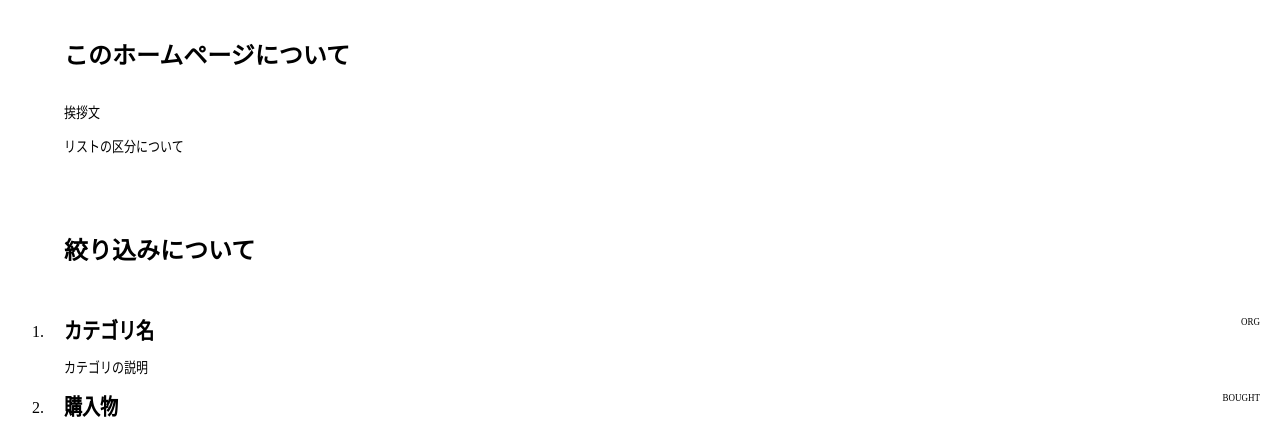
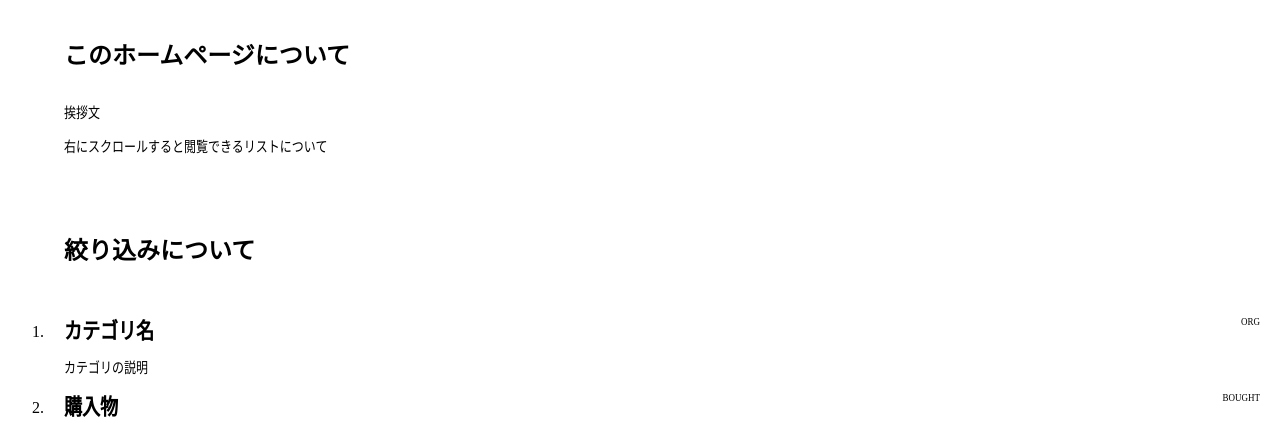
Before and after one commit to the-things-i-we-own/the-things-i-we-own.github.io, a PHP site: page /about.php in a window 1280 px wide. Shown: the top 421 px of the page. Run offline with PHP 8.4, Linux system fonts and the light colour scheme.

Commit message:
Update about.php

```diff
--- a/about.php
+++ b/about.php
@@ -94,7 +94,7 @@ fclose($fp);
     <ol id="about" class="org">
         <h2>このホームページについて</h2>
         <p>挨拶文</p>
-        <p>リストの区分について</p>
+        <p>右にスクロールすると閲覧できるリストについて</p>
         <hr/>
         <h2>絞り込みについて</h2>
         <br/>
```
